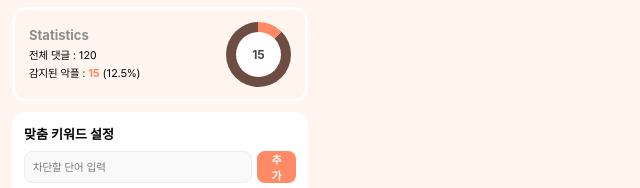
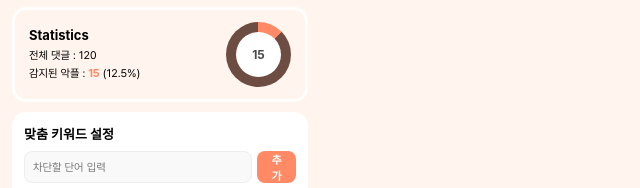
Before and after one commit to CSID-DGU/2026-1-CCD-404Found-01, a website built with Vite: page frontend/src/popup/popup.html in a window 1280 px wide. Shown: the part 245-433 px from the top of the page, 0-640 px from the left. Built offline with nearby package versions, Linux system fonts and the light colour scheme; some packages are replaced by stand-ins of ours; a web font is replaced by a local one.

Commit message:
[FE] style: stats-info h4 글자색 변경

```diff
--- a/frontend/src/popup/popup.css
+++ b/frontend/src/popup/popup.css
@@ -161,7 +161,6 @@ body {
 .stats-info h4 {
   margin-bottom: 4px;
   font-size: 13px;
-  color: var(--text-sub);
 }
 .stats-info p {
   margin: 2px 0;
```
